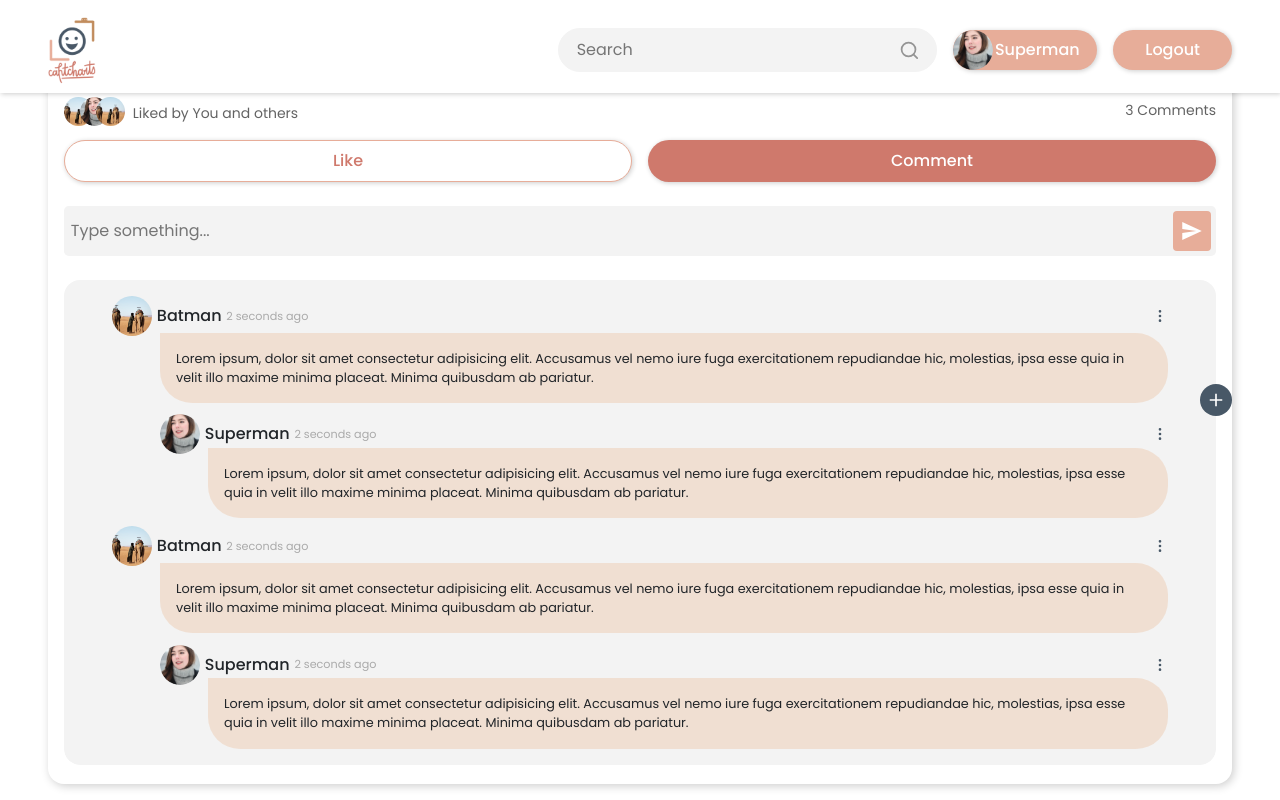
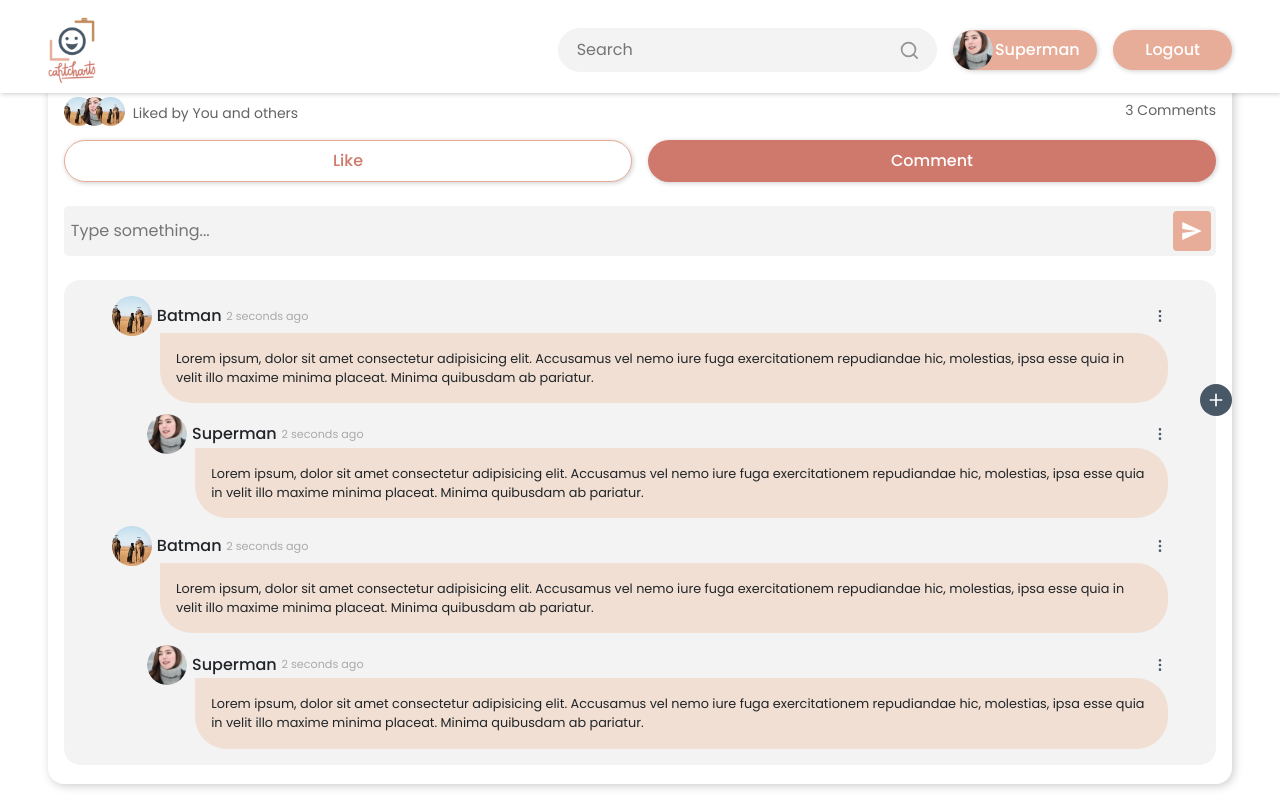
Before and after one commit to pranavpremanand/imit-assignment, a React (Create React App) app: page / in a window 1280 px wide. Both pictures are taken after a click on the button "Comment". Shown: the part 903-1703 px from the top of the page. Built offline with nearby package versions, Linux system fonts and the light colour scheme.

Commit message:
fixed styles in comment box

```diff
--- a/src/components/CommentItem/CommentItem.scss
+++ b/src/components/CommentItem/CommentItem.scss
@@ -40,6 +40,6 @@
   }
   .user_reply_comment {
     margin-top: 0.5rem;
-    margin-left: 3rem;
+    margin-left: 2.2rem;
   }
 }
```
